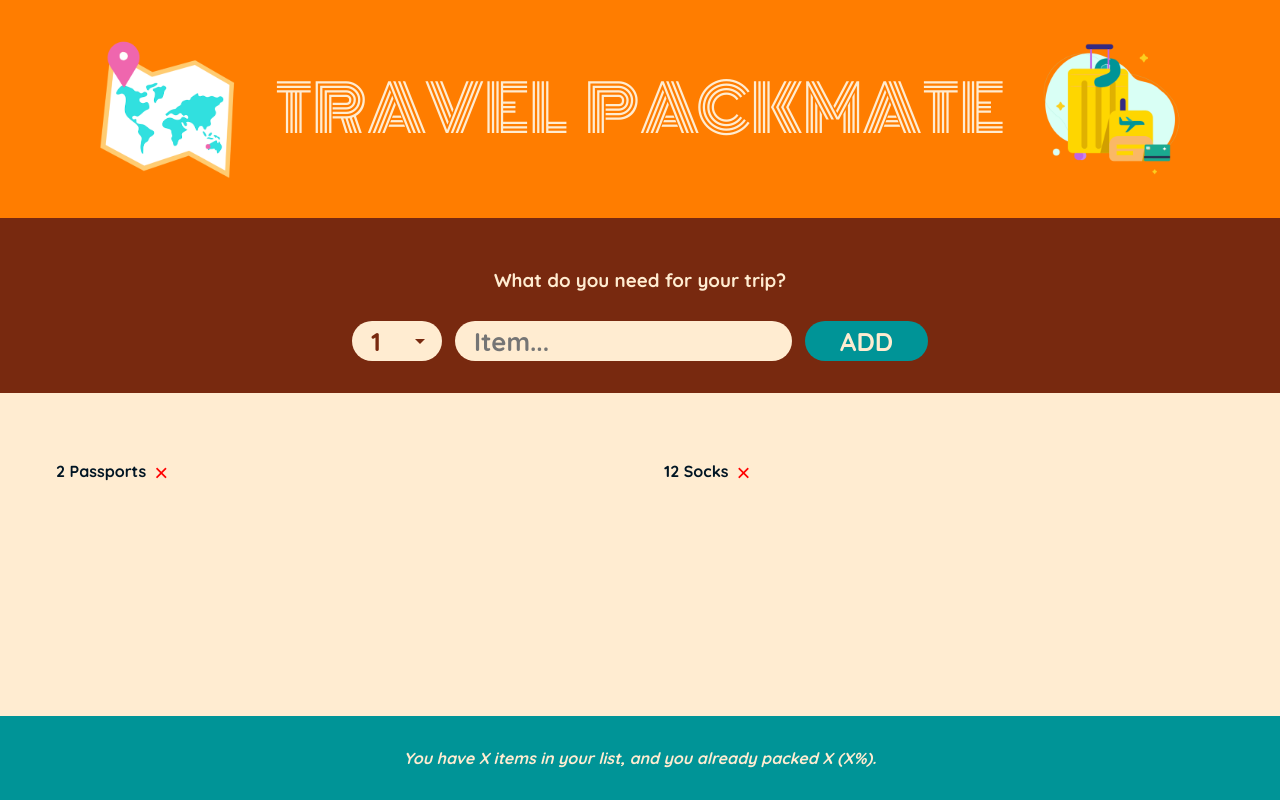
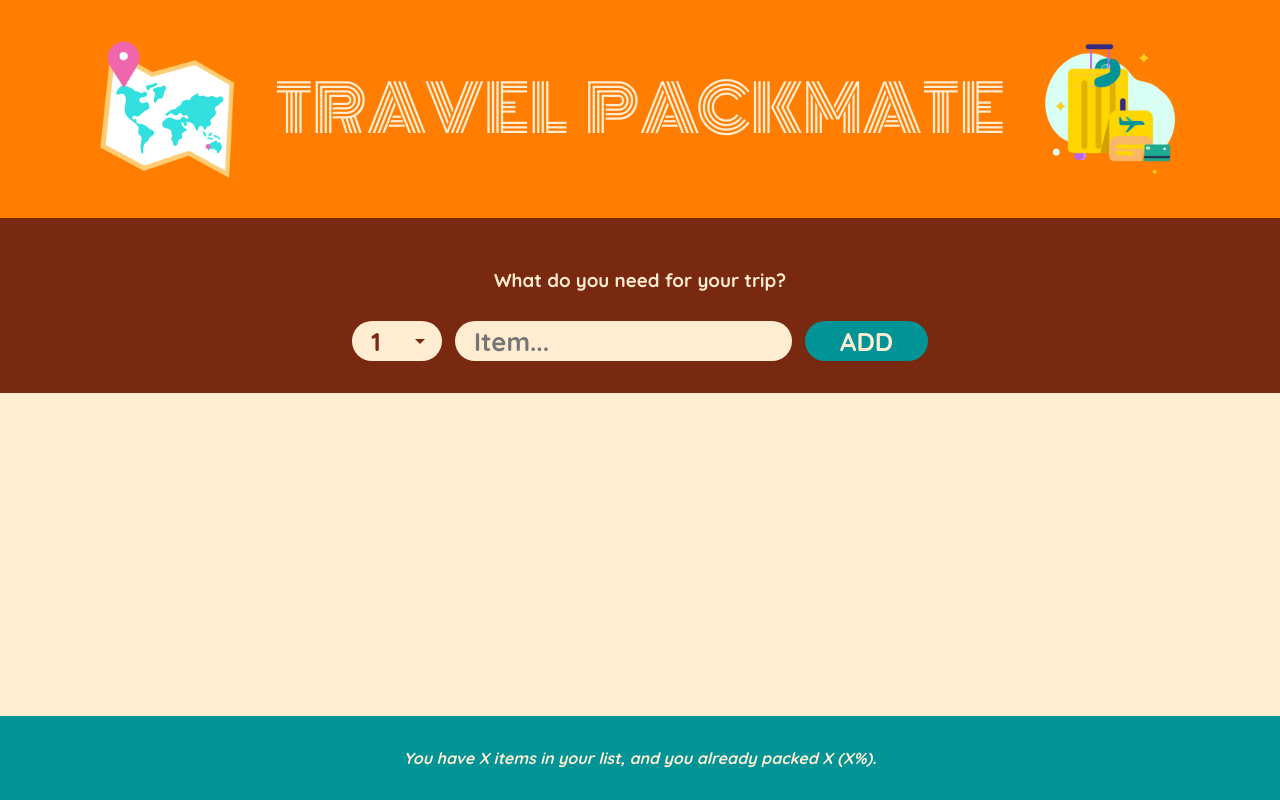
Before and after one commit to marinodilauro/react-03-travel-list, a React (Create React App) app: page / in a window 1280 px wide. Built offline with nearby package versions, Linux system fonts and the light colour scheme; a web font is replaced by a local one.

Commit message:
Add feature to add items with input

```diff
--- a/src/App.js
+++ b/src/App.js
@@ -1,17 +1,23 @@
 import { useState } from "react";
 
-const initialItems = [
+/* const initialItems = [
   { id: 1, description: "Passports", quantity: 2, packed: false },
   { id: 2, description: "Socks", quantity: 12, packed: false },
-];
+]; */
 
 
 export default function App() {
+  const [items, setItems] = useState([]);
+
+  function handleAddItems(item) {
+    setItems(items => [...items, item]);
+  }
+
   return (
     <div className="app">
       <Logo />
-      <Form />
-      <PackingList />
+      <Form onAddItems={handleAddItems} />
+      <PackingList items={items} />
       <Stats />
     </div>
   );
@@ -31,9 +37,11 @@
 }
 
 // Form component
-function Form() {
+function Form({ onAddItems }) {
   const [description, setDescription] = useState("");
   const [quantity, setQuantity] = useState(1);
+
+
 
   function handleSubmit(e) {
     e.preventDefault();
@@ -46,7 +54,11 @@
       quantity,
       packed: false
     };
-    console.log(newItem)
+    console.log(newItem);
+
+    onAddItems(newItem);
+    setDescription("");
+    setQuantity(1);
   }
 
   return (
@@ -62,11 +74,11 @@
 }
 
 // List component
-function PackingList() {
+function PackingList({ items }) {
   return (
     <div className="list">
       <ul>
-        {initialItems.map(item => <Item item={item} key={item.id} />)}
+        {items.map(item => <Item item={item} key={item.id} />)}
       </ul>
     </div>
   );
--- a/src/style.css
+++ b/src/style.css
@@ -122,7 +122,7 @@
     li {
       font-weight: 600;
       display: flex;
-      align-items: center;
+      align-items: baseline;
       color: var(--color-darker);
       padding: 0.5rem 1rem;
       border-radius: 5px;
@@ -132,7 +132,7 @@
         background: none;
         border: none;
         font-size: 1.5rem;
-        padding: 0.5rem;
+        padding: 0 0.5rem;
         transform: translateY(2px);
       }
     }
```
